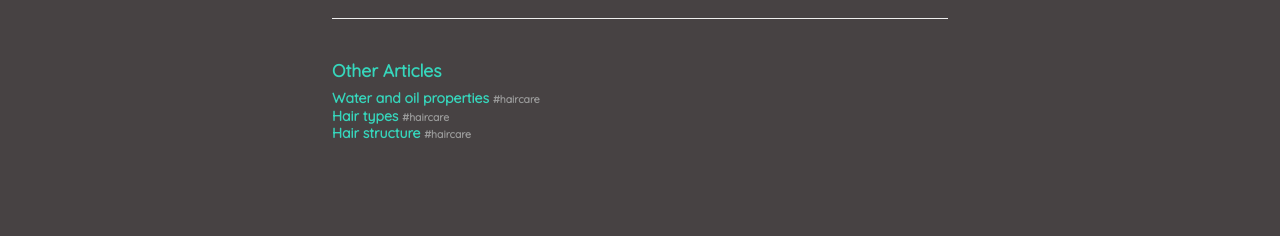
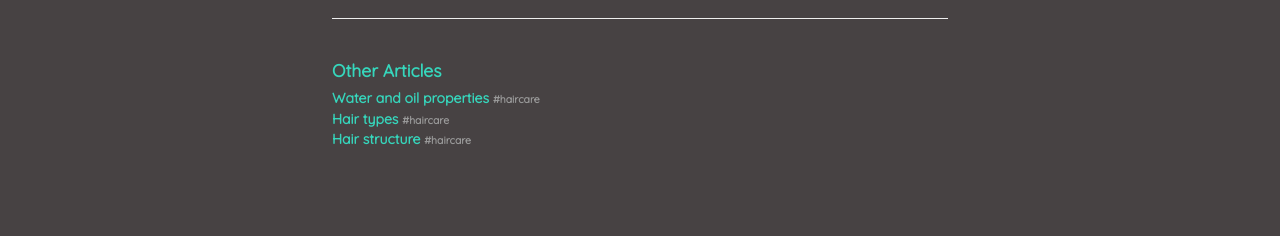
Before and after one commit to curlylab/curlylab.github.io, a Jekyll site: the page built from _posts/2018-04-25-ultimate-blends-coconut-water-aloe-vera.md, in a window 1280 px wide. Shown: the part 1544-1780 px from the top of the page. Built offline with Jekyll 4.4.1, drawn with Linux system fonts in a browser that asks for light colours; comment, search, counter and statistics services are not loaded.

Commit message:
Update style.css

```diff
--- a/public/css/style.css
+++ b/public/css/style.css
@@ -387,6 +387,11 @@ tbody tr:nth-child(odd) th {
   margin: 0;
 }
 
+.related-posts li {
+  margin-top: 0.2rem;
+  margin-bottom: 0.2rem;
+}
+
 .related-posts li small {
   font-size: 75%;
   color: #999;
```
